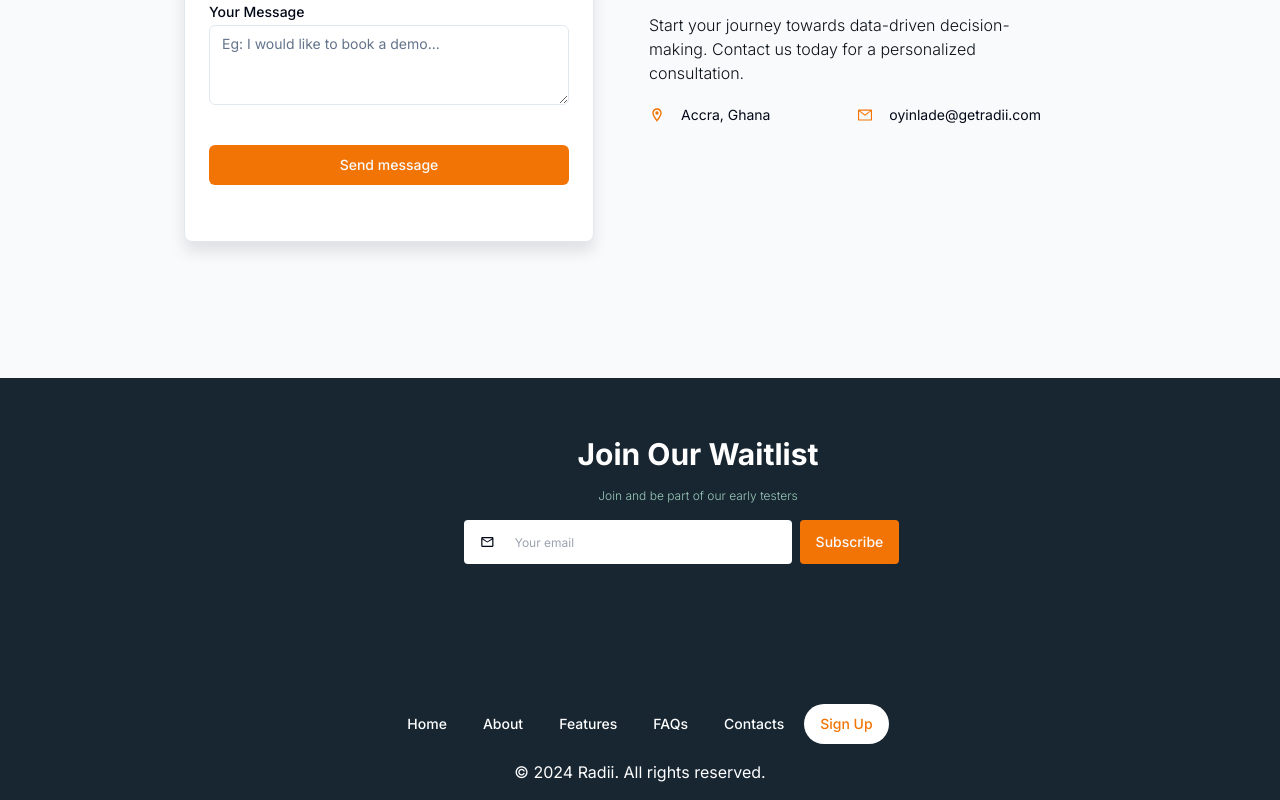
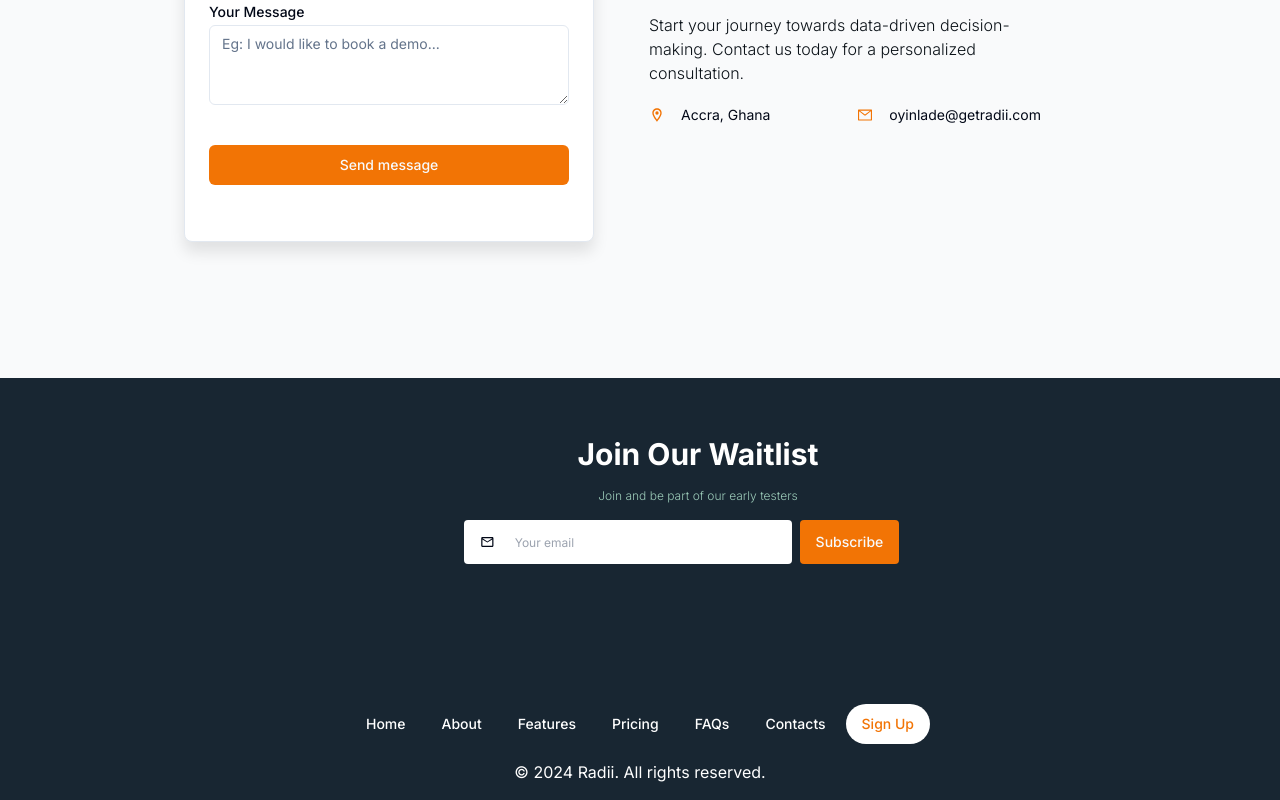
Before and after one commit to kwesinavilot/radii-landing-page, a Next.js app: page / in a window 1280 px wide. Shown: the part 4798-5598 px from the top of the page. Built offline with nearby package versions, Linux system fonts and the light colour scheme.

Commit message:
changed testimonials to pricing

```diff
--- a/components/Footer.tsx
+++ b/components/Footer.tsx
@@ -129,11 +129,11 @@ const Footer = () => {
                   <Link href="/features">Features</Link>
                 </NavigationMenuLink>
               </NavigationMenuItem>
-              {/* <NavigationMenuItem>
+              <NavigationMenuItem>
                 <NavigationMenuLink href="/testimonials" className={navigationMenuTriggerStyle()}>
-                  <Link href="/testimonials">Testimonials</Link>
+                  <Link href="/pricing">Pricing</Link>
                 </NavigationMenuLink>
-              </NavigationMenuItem> */}
+              </NavigationMenuItem>
               <NavigationMenuItem>
                 <NavigationMenuLink href="/faqs" className={navigationMenuTriggerStyle()}>
                   <Link href="/faqs">FAQs</Link>
```
